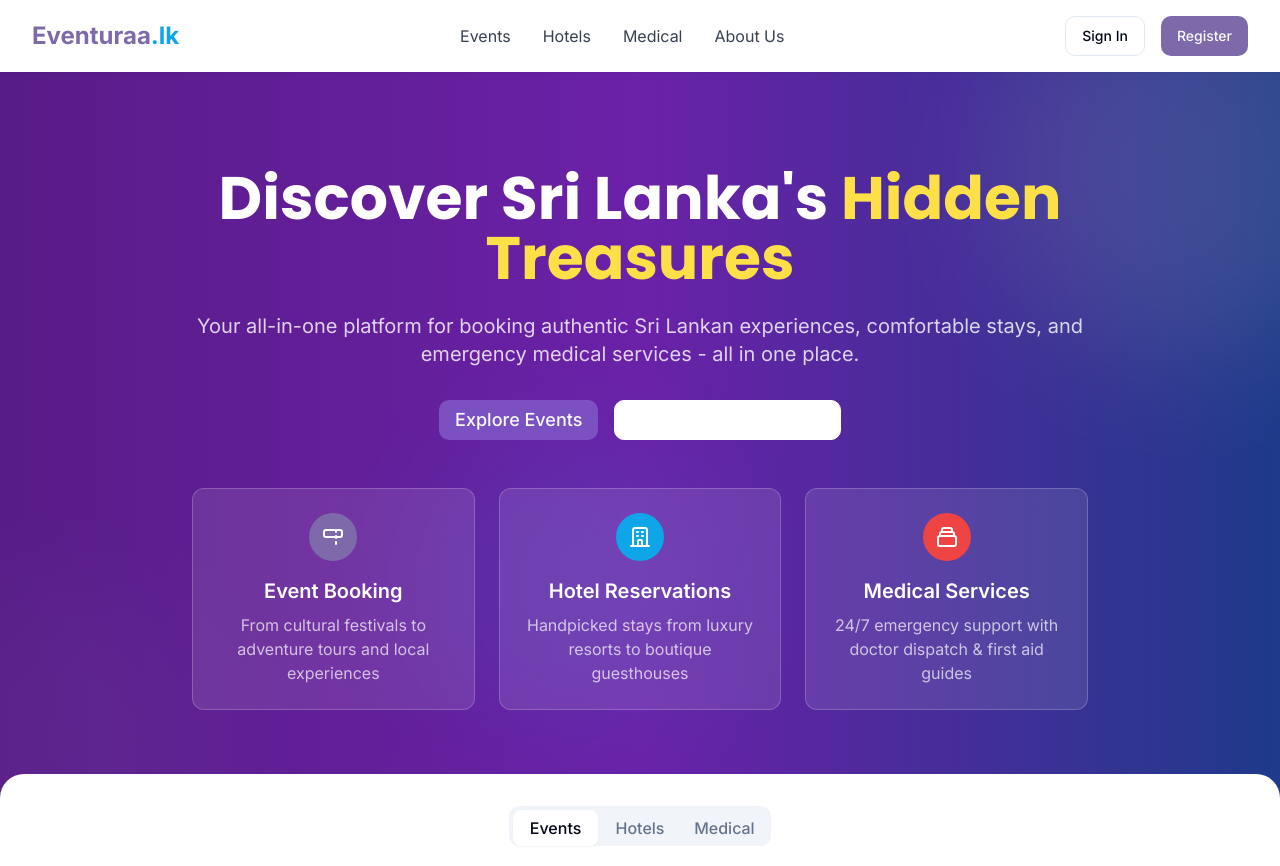
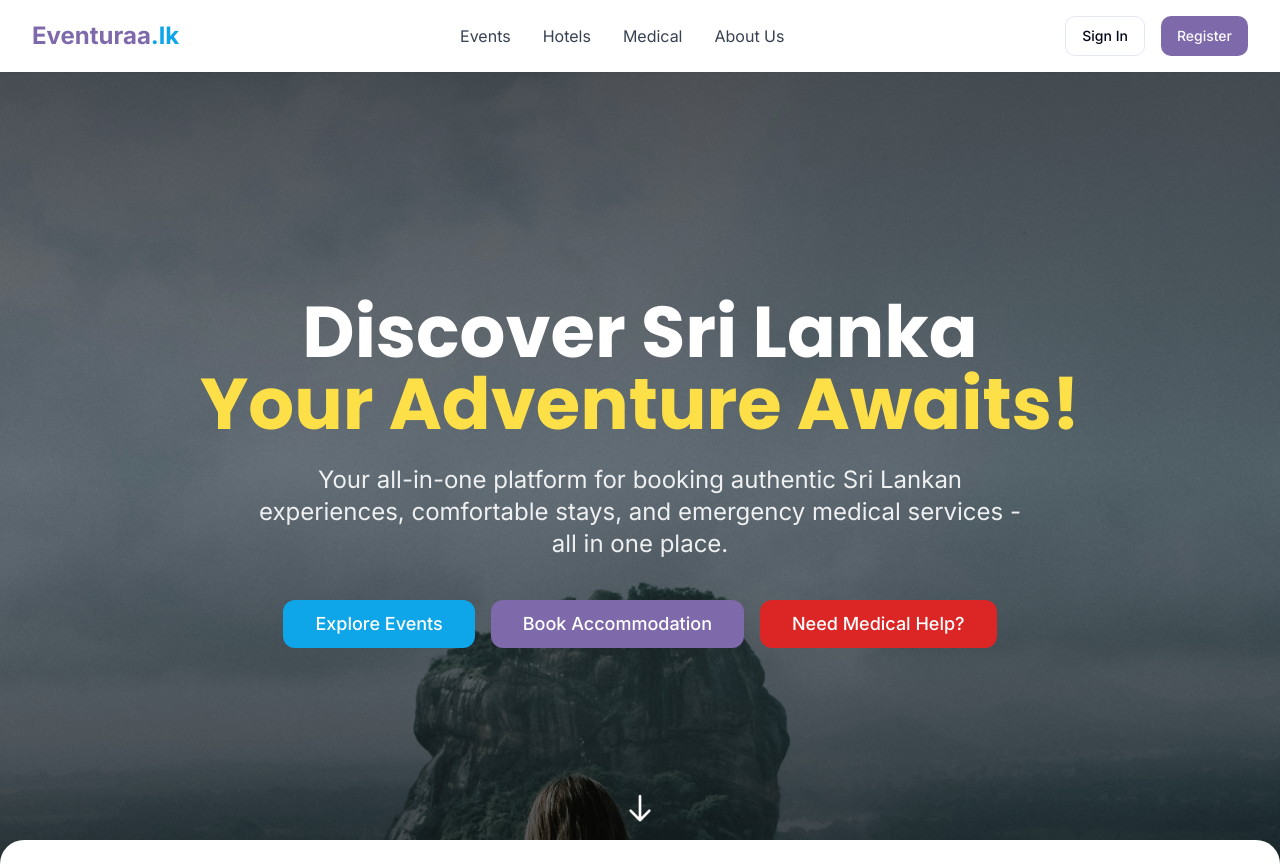
Before and after one commit to sachindu1904/eventuraa-sri-lanka-unite, a React (Vite) app: page / in a window 1280 px wide. Shown: the top 866 px of the page. Built offline with nearby package versions, Linux system fonts and the light colour scheme.

Commit message:
Add homepage hero section
Implement the hero section with a full-width banner, overlay text, and call-to-action buttons.

```diff
--- a/src/components/Hero.tsx
+++ b/src/components/Hero.tsx
@@ -4,63 +4,43 @@ import { Button } from '@/components/ui/button';
 
 const Hero = () => {
   return (
-    <div className="relative overflow-hidden bg-gradient-to-r from-purple-900 via-purple-800 to-blue-900 py-24">
-      {/* Background Pattern */}
-      <div className="absolute inset-0 opacity-10">
-        <div className="absolute -top-24 -right-24 w-96 h-96 bg-eventuraa-yellow rounded-full blur-3xl"></div>
-        <div className="absolute top-1/2 left-1/3 w-72 h-72 bg-eventuraa-blue rounded-full blur-3xl"></div>
-        <div className="absolute -bottom-24 -left-24 w-80 h-80 bg-eventuraa-purple rounded-full blur-3xl"></div>
+    <div className="relative h-screen overflow-hidden">
+      {/* Hero Background Image */}
+      <div className="absolute inset-0 z-0">
+        <img
+          src="/lovable-uploads/b6a9d026-333c-4874-b98f-150846df292c.png"
+          alt="Sigiriya Rock in Sri Lanka"
+          className="w-full h-full object-cover"
+        />
+        <div className="absolute inset-0 bg-gradient-to-b from-black/60 via-black/40 to-black/60"></div>
       </div>
 
-      <div className="container-custom relative z-10">
-        <div className="text-center max-w-4xl mx-auto">
-          <h1 className="text-4xl sm:text-5xl md:text-6xl font-bold font-display text-white mb-6 animate-fade-in">
-            Discover Sri Lanka's <span className="text-yellow-300">Hidden Treasures</span>
+      <div className="container-custom relative z-10 h-full flex flex-col justify-center items-center text-center">
+        <h1 className="text-4xl sm:text-5xl md:text-6xl lg:text-7xl font-bold font-display text-white mb-6 animate-fade-in">
+          Discover Sri Lanka <span className="block text-yellow-300">Your Adventure Awaits!</span>
         </h1>
 
-          <p className="text-lg md:text-xl text-white/80 mb-8 animate-fade-in" style={{ animationDelay: '0.2s' }}>
+        <p className="text-lg md:text-xl lg:text-2xl text-white/90 mb-10 max-w-3xl animate-fade-in" style={{ animationDelay: '0.2s' }}>
           Your all-in-one platform for booking authentic Sri Lankan experiences, comfortable stays,
           and emergency medical services - all in one place.
         </p>
 
         <div className="flex flex-col sm:flex-row justify-center gap-4 animate-fade-in" style={{ animationDelay: '0.4s' }}>
-            <Button className="btn-primary text-lg">Explore Events</Button>
-            <Button variant="outline" className="text-white border-white hover:bg-white/10 text-lg">
-              Find Accommodations
+          <Button className="bg-eventuraa-blue hover:bg-blue-600 text-white px-8 py-6 text-lg rounded-lg">
+            Explore Events
+          </Button>
+          <Button className="bg-eventuraa-purple hover:bg-eventuraa-darkPurple text-white px-8 py-6 text-lg rounded-lg">
+            Book Accommodation
+          </Button>
+          <Button className="bg-red-600 hover:bg-red-700 text-white px-8 py-6 text-lg rounded-lg">
+            Need Medical Help?
           </Button>
         </div>
 
-          <div className="mt-12 grid grid-cols-1 md:grid-cols-3 gap-6 animate-fade-in" style={{ animationDelay: '0.6s' }}>
-            <div className="bg-white/10 backdrop-blur-sm rounded-lg p-6 border border-white/20">
-              <div className="w-12 h-12 bg-eventuraa-purple rounded-full flex items-center justify-center mx-auto mb-4">
-                <svg xmlns="http://www.w3.org/2000/svg" className="h-6 w-6 text-white" fill="none" viewBox="0 0 24 24" stroke="currentColor">
-                  <path strokeLinecap="round" strokeLinejoin="round" strokeWidth={2} d="M15 5v2m0 4v2m0 4v2M5 5a2 2 0 00-2 2v3a2 2 0 002 2h14a2 2 0 002-2V7a2 2 0 00-2-2H5z" />
+        <div className="absolute bottom-10 left-0 right-0 flex justify-center animate-bounce">
+          <svg className="w-8 h-8 text-white" fill="none" strokeLinecap="round" strokeLinejoin="round" strokeWidth="2" viewBox="0 0 24 24" stroke="currentColor">
+            <path d="M19 14l-7 7m0 0l-7-7m7 7V3"></path>
           </svg>
-              </div>
-              <h3 className="text-xl font-semibold text-white mb-2">Event Booking</h3>
-              <p className="text-white/70">From cultural festivals to adventure tours and local experiences</p>
-            </div>
-
-            <div className="bg-white/10 backdrop-blur-sm rounded-lg p-6 border border-white/20">
-              <div className="w-12 h-12 bg-eventuraa-blue rounded-full flex items-center justify-center mx-auto mb-4">
-                <svg xmlns="http://www.w3.org/2000/svg" className="h-6 w-6 text-white" fill="none" viewBox="0 0 24 24" stroke="currentColor">
-                  <path strokeLinecap="round" strokeLinejoin="round" strokeWidth={2} d="M19 21V5a2 2 0 00-2-2H7a2 2 0 00-2 2v16m14 0h2m-2 0h-5m-9 0H3m2 0h5M9 7h1m-1 4h1m4-4h1m-1 4h1m-5 10v-5a1 1 0 011-1h2a1 1 0 011 1v5m-4 0h4" />
-                </svg>
-              </div>
-              <h3 className="text-xl font-semibold text-white mb-2">Hotel Reservations</h3>
-              <p className="text-white/70">Handpicked stays from luxury resorts to boutique guesthouses</p>
-            </div>
-
-            <div className="bg-white/10 backdrop-blur-sm rounded-lg p-6 border border-white/20">
-              <div className="w-12 h-12 bg-red-500 rounded-full flex items-center justify-center mx-auto mb-4">
-                <svg xmlns="http://www.w3.org/2000/svg" className="h-6 w-6 text-white" fill="none" viewBox="0 0 24 24" stroke="currentColor">
-                  <path strokeLinecap="round" strokeLinejoin="round" strokeWidth={2} d="M19 11H5m14 0a2 2 0 012 2v6a2 2 0 01-2 2H5a2 2 0 01-2-2v-6a2 2 0 012-2m14 0V9a2 2 0 00-2-2M5 11V9a2 2 0 012-2m0 0V5a2 2 0 012-2h6a2 2 0 012 2v2M7 7h10" />
-                </svg>
-              </div>
-              <h3 className="text-xl font-semibold text-white mb-2">Medical Services</h3>
-              <p className="text-white/70">24/7 emergency support with doctor dispatch & first aid guides</p>
-            </div>
-          </div>
         </div>
       </div>
     </div>
```
Also changed, not shown: public/lovable-uploads/b6a9d026-333c-4874-b98f-150846df292c.png (added). Lines whose indentation alone changed are shown as unchanged.
